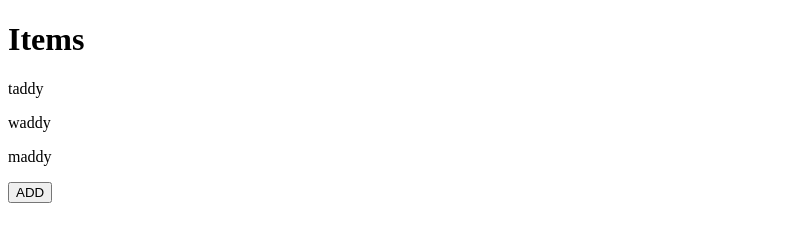
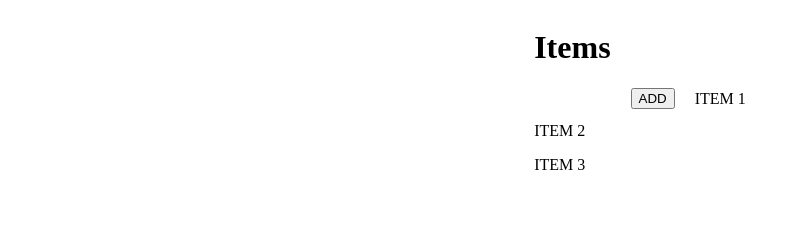
Before and after one commit to Bhanu-Thapa/Milestone-Assignment, a plain HTML site: page 20 Dynamically adding list/index.html in a window 1280 px wide. Both pictures are taken after a click on the button "ADD". Shown: the whole page, without its empty margins (0-798 px from the left). Drawn offline with Linux system fonts and the light colour scheme.

Commit message:
Dynamically adding list

```diff
--- a/20 Dynamically adding list/index.html
+++ b/20 Dynamically adding list/index.html
@@ -4,15 +4,24 @@
     <meta charset="UTF-8" />
     <meta name="viewport" content="width=device-width, initial-scale=1.0" />
     <title>Dynamic adding list</title>
+    <style>
+      body {
+        display: flex;
+        justify-content: center;
+        align-items: center;
+        gap: 20px;
+      }
+    </style>
   </head>
   <body>
-    <h1>Items</h1>
     <div>
-      <p class="ar">taddy</p>
-      <p class="ar">waddy</p>
-      <p class="ar">maddy</p>
+      <h1>Items</h1>
+      <p class="ar">ITEM 1</p>
+      <p class="ar">ITEM 2</p>
+      <p class="ar">ITEM 3</p>
     </div>
     <button>ADD</button>
+    <div class="di"></div>
     <script src="./script.js"></script>
   </body>
 </html>
--- a/20 Dynamically adding list/script.js
+++ b/20 Dynamically adding list/script.js
@@ -1,15 +1,24 @@
-let arr = document.querySelectorAll('arr');
+let arr = document.querySelectorAll('.ar');
 let btn = document.querySelector('button');
+let di = document.querySelector('.di');
 let count = 0;
+
 btn.addEventListener('click', () => {
   for (let i = 0; i < arr.length; i++) {
     if (count == i) {
-      console.log(arr[i]);
       count++;
+      arr[i].style.visibility = 'hidden';
+
+      let para = document.createElement('p');
+      para.textContent = arr[i].textContent;
+      di.appendChild(para);
+
       break;
     }
   }
-  if (arr.length <= count) {
-    console.log(`No ITEM left `);
+  if (count == arr.length) {
+    count++;
+  } else if (count > arr.length) {
+    alert('all items added');
   }
 });
```
